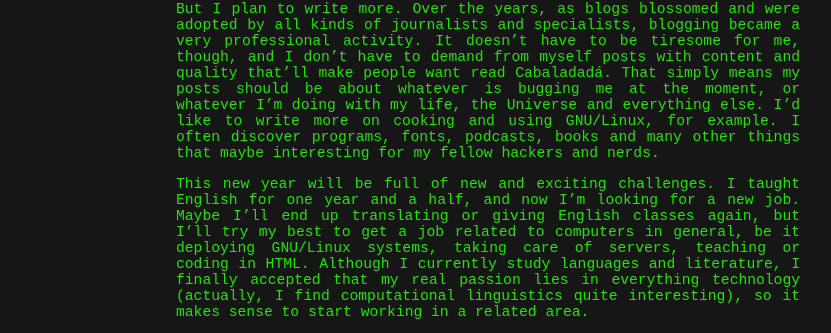
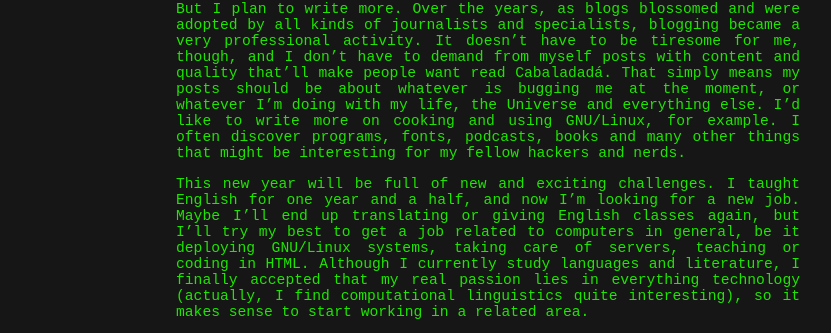
Before and after one commit to rberaldo/cabaladada, a Jekyll site: the page built from _posts/2013-01-04-happy-new-year.markdown, in a window 1280 px wide. Shown: the part 275-608 px from the top of the page, without its empty margins (224-1055 px from the left). Built offline with Jekyll 4.4.1, drawn with Linux system fonts in a browser that asks for light colours; Markdown is read by kramdown in place of the engine named in the settings; comment, search, counter and statistics services are not loaded.

Commit message:
Fixed a typo

```diff
--- a/_posts/2013-01-04-happy-new-year.markdown
+++ b/_posts/2013-01-04-happy-new-year.markdown
@@ -22,7 +22,7 @@ people want read Cabaladadá. That simply means my posts should be about
 whatever is bugging me at the moment, or whatever I'm doing with my life, the
 Universe and everything else. I'd like to write more on cooking and using
 GNU/Linux, for example. I often discover programs, fonts, podcasts, books and
-many other things that maybe interesting for my fellow hackers and nerds.
+many other things that might be interesting for my fellow hackers and nerds.
 
 This new year will be full of new and exciting challenges. I taught English for
 one year and a half, and now I'm looking for a new job. Maybe I'll end up
```
